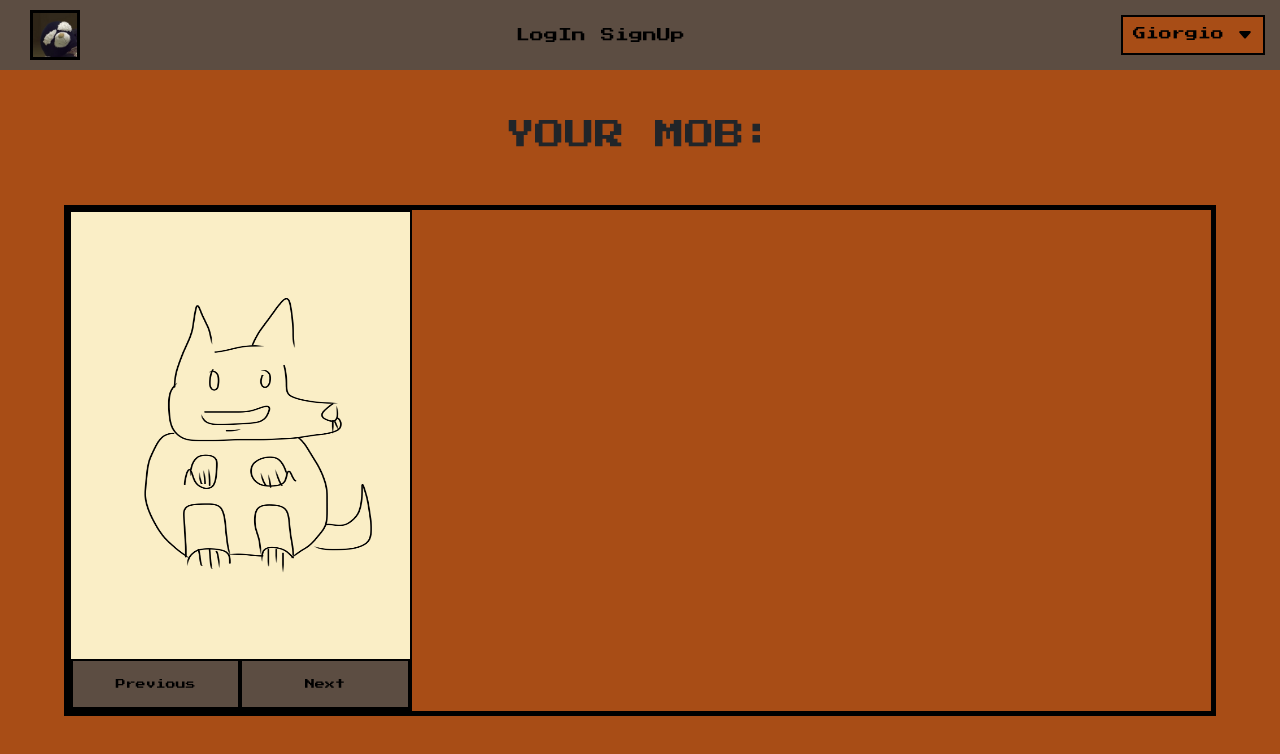
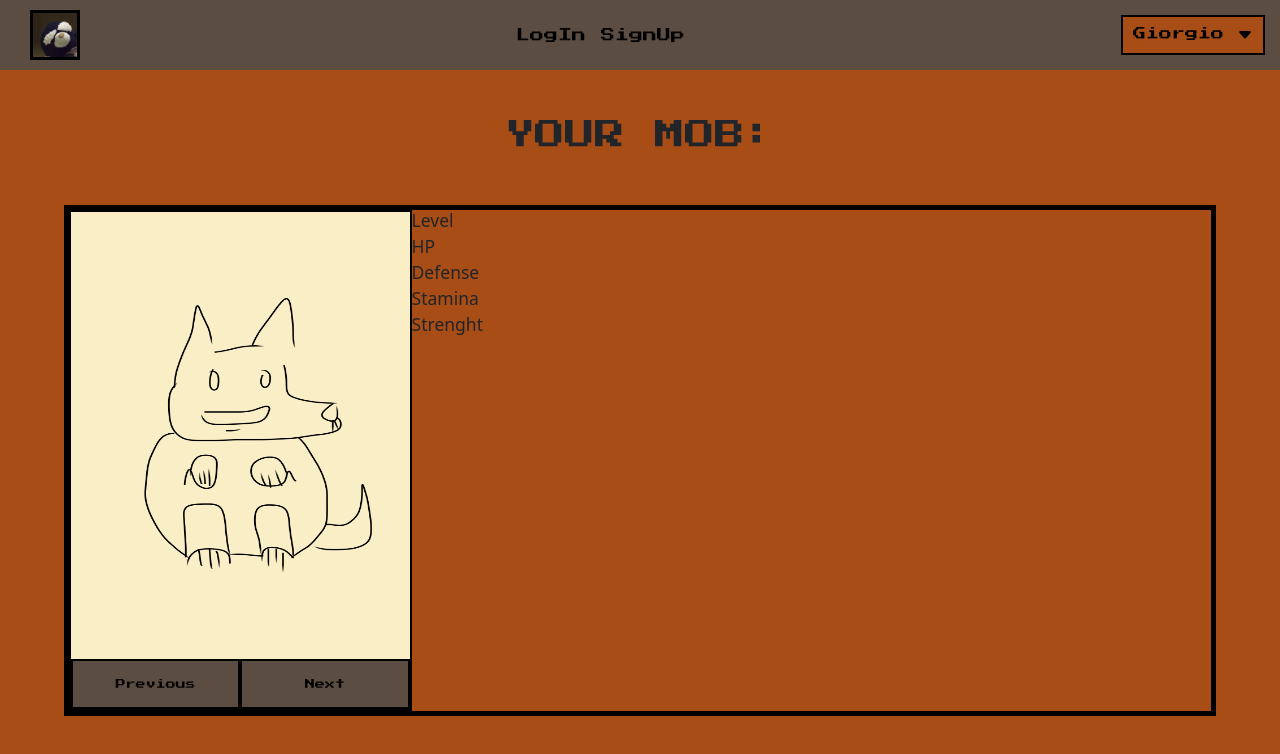
Before and after one commit to strGiorgio/PyMob2.1, a Vue app: page /new_game in a window 1280 px wide. Shown: the top 754 px of the page. Built offline with nearby package versions, Linux system fonts and the light colour scheme; data requests are answered from the project's data file.

Commit message:
Import another component

```diff
--- a/src/components/attributes-screen.vue
+++ b/src/components/attributes-screen.vue
@@ -1,8 +1,10 @@
 <template>
     <div class="attributes-screen">
             <h1>YOUR MOB:</h1>
+
             <div class="wrapper-attributes">
                 <mobChoose />
+                <mobAttribute />
             </div>
 
     </div>
@@ -10,11 +12,13 @@
 
 <script>
 import mobChoose from './mob-choose.vue'
+import mobAttribute from './mob-attributes.vue'
 
 export default {
     name: 'attributesScreen',
     components: {
-        mobChoose
+        mobChoose,
+        mobAttribute
     }
 }
 </script>
@@ -41,5 +45,6 @@ export default {
         height: 70%;
         max-height: 1080px;
         margin: 0 auto;
+        display: flex;
     }
 </style>
```
